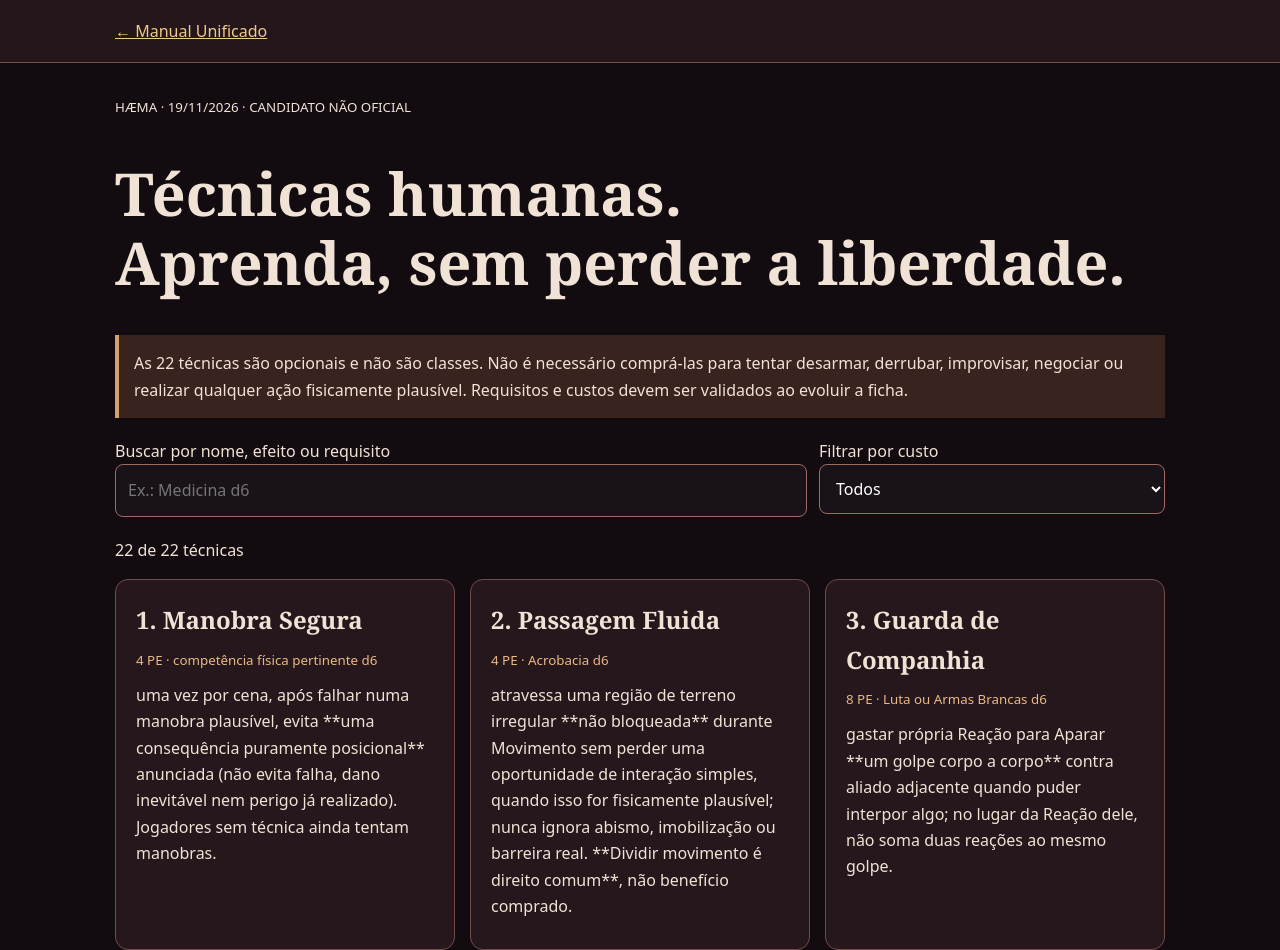
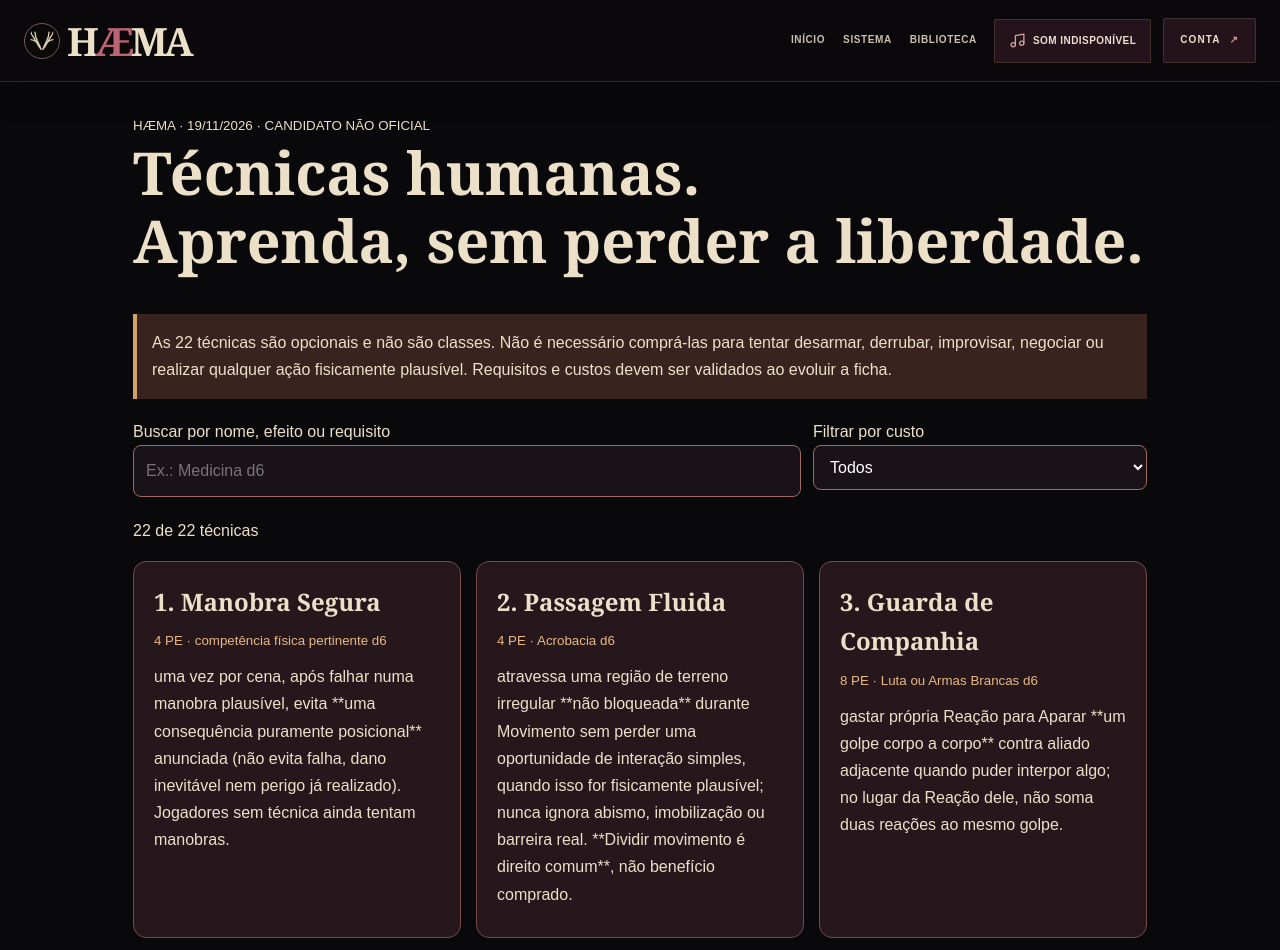
Before and after one commit to AizenXprog/haema-rpg, a plain HTML site: page tecnicas-unificadas.html in a window 1280 px wide. Shown: the top 950 px of the page. Drawn offline with Linux system fonts and the light colour scheme; no server answers.

Commit message:
fix(navigation): integrate searchable technique catalogue into shared HÆMA shell

```diff
--- a/tecnicas-unificadas.html
+++ b/tecnicas-unificadas.html
@@ -3,8 +3,8 @@
 <meta name="robots" content="noindex,nofollow"><meta name="author" content="Vitor Monte">
 <title>22 Técnicas Humanas — HÆMA · Playtest</title><link rel="icon" href="assets/favicon.svg" type="image/svg+xml">
 <script defer src="techniques-unified-playtest.js"></script>
-<style>body{margin:0;background:#120c11;color:#f1e2d6;font:16px/1.65 system-ui,sans-serif}
-main{max-width:1050px;margin:auto;padding:30px 18px 100px}header,footer{padding:18px max(18px,calc((100% - 1050px)/2));background:#24161a;border-bottom:1px solid #73514e}
+<style data-haema-view-style="unified-tech">body{margin:0;background:#120c11;color:#f1e2d6;font:16px/1.65 system-ui,sans-serif}
+main{max-width:1050px;margin:auto;padding:30px 18px 100px}footer{padding:18px max(18px,calc((100% - 1050px)/2));background:#24161a;border-bottom:1px solid #73514e}
 a{color:#f1c98b}h1,h2{font-family:Georgia,serif}h1{font-size:clamp(2.2rem,6vw,3.7rem);line-height:1.15}
 input,select{background:#191319;color:#fff;border:1px solid #9f6b60;border-radius:8px;padding:12px;font:inherit;width:100%;box-sizing:border-box}
 .controls{display:grid;grid-template-columns:2fr 1fr;gap:12px;margin:20px 0}.grid{display:grid;grid-template-columns:repeat(auto-fit,minmax(290px,1fr));gap:15px}
@@ -12,8 +12,14 @@ article{padding:20px;border:1px solid #734b49;border-radius:13px;background:#251
 article h2{margin:0 0 6px}article p{margin:.6rem 0}article small{color:#e9b983}
 .notice{padding:15px;border-left:4px solid #d3a169;background:#39231f}
 @media(max-width:640px){.controls{grid-template-columns:1fr}}
-</style></head><body><header><a href="manual-unificado.html">← Manual Unificado</a></header>
-<main class="unified-techniques"><small>HÆMA · 19/11/2026 · CANDIDATO NÃO OFICIAL</small><h1>Técnicas humanas.<br>Aprenda, sem perder a liberdade.</h1>
+</style><link rel="stylesheet" href="style.css"><link rel="stylesheet" href="archive.css?v=1"><link rel="stylesheet" href="foundation.css?v=1"><link rel="stylesheet" href="cinema.css?v=1">
+<script defer src="script.js?v=0.2"></script><script defer src="audio.js?v=0.5"></script><script defer src="navigation.js?v=4"></script><script type="module" src="app.js?v=9"></script></head><body data-page="unified-tech"><a class="skip-link" href="#conteudo">Pular para o conteúdo</a><div aria-hidden="true" class="grain"></div><header class="topbar"><div class="header-inner">
+<a aria-label="HÆMA, página inicial" class="brand" href="index.html"><img src="assets/favicon.svg" width="35" height="35" alt=""><span>H<span class="accent">Æ</span>MA</span></a>
+<nav class="nav" id="main-nav" aria-label="Navegação principal"><a href="index.html">Início</a><a href="sistema.html">Sistema</a><a href="biblioteca.html">Biblioteca</a></nav>
+<button class="sound-toggle" type="button" id="haema-sound-toggle" aria-label="Ativar música ambiente" aria-pressed="false" title="Controle de música ambiente"><svg width="17" height="17" viewBox="0 0 24 24" fill="none" stroke="currentColor" stroke-width="1.8" stroke-linecap="round" stroke-linejoin="round" aria-hidden="true"><path d="M9 18V5l12-2v13"/><circle cx="6" cy="18" r="3"/><circle cx="18" cy="16" r="3"/></svg><span id="haema-sound-label">SOM DESLIGADO</span></button>
+<button class="menu-toggle" id="menu-toggle" aria-controls="main-nav" aria-expanded="false" aria-label="Abrir menu"><span></span><span></span></button><a class="top-action" href="portal.html">CONTA <span aria-hidden="true">↗</span></a>
+</div></header>
+<main id="conteudo" class="unified-techniques"><small>HÆMA · 19/11/2026 · CANDIDATO NÃO OFICIAL</small><h1>Técnicas humanas.<br>Aprenda, sem perder a liberdade.</h1>
 <p class="notice">As 22 técnicas são opcionais e não são classes. Não é necessário comprá-las para tentar desarmar, derrubar, improvisar, negociar ou realizar qualquer ação fisicamente plausível. Requisitos e custos devem ser validados ao evoluir a ficha.</p>
 <div class="controls"><label>Buscar por nome, efeito ou requisito<input id="search" type="search" autocomplete="off" placeholder="Ex.: Medicina d6"></label>
 <label>Filtrar por custo<select id="cost"><option value="">Todos</option><option value="4">4 PE</option><option value="8">8 PE</option><option value="12">12 PE</option></select></label></div>
```
